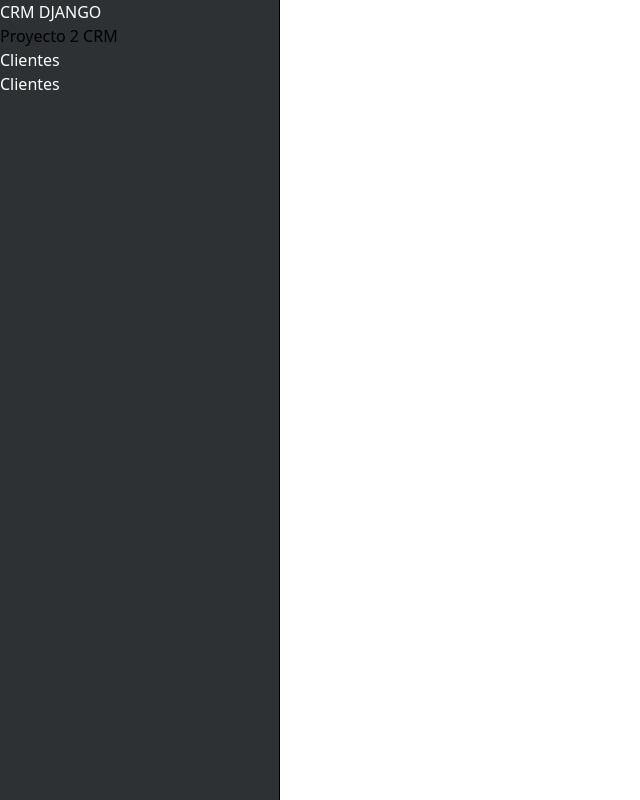
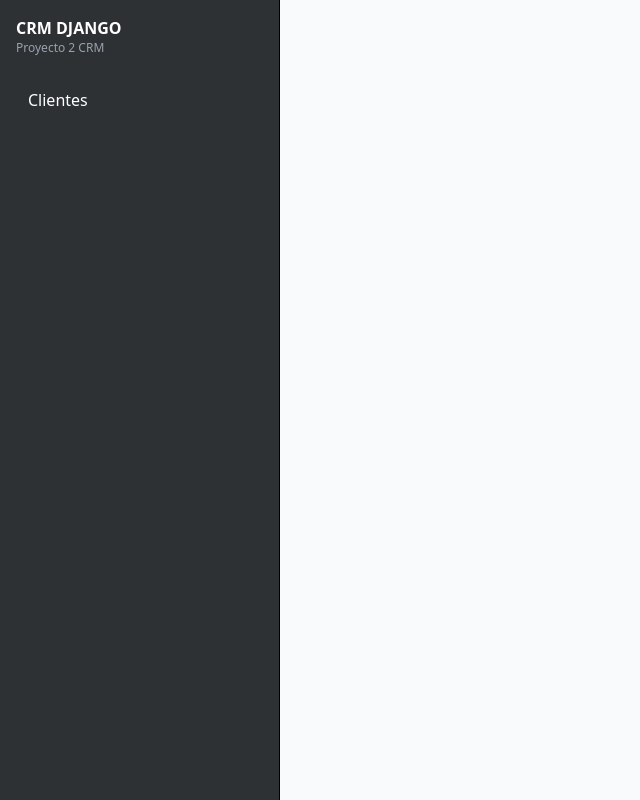
Before and after one commit to jrcaravaca/crm_django, a Django app: template crm_django/templates/general/layout.html in a window 1280 px wide. Shown: the whole page, without its empty margins (0-640 px from the left). Run offline with Django 5.2, Linux system fonts and the light colour scheme; the template is opened without the code that fills it, so the values that code supplies are empty.

Commit message:
Mejorar la interfaz de usuario y la funcionalidad de la lista de clientes; añadir método para obtener la última interacción en el modelo de cliente.

```diff
--- a/crm/models/client_model.py
+++ b/crm/models/client_model.py
@@ -20,3 +20,6 @@ class Client(models.Model):
     class Meta:
         verbose_name = 'Cliente'
         verbose_name_plural = 'Clientes'
+
+    def last_interaction(self):
+        return self.interactions.order_by('-created_at').first()
--- a/crm_django/templates/_includes/_sidebar.html
+++ b/crm_django/templates/_includes/_sidebar.html
@@ -1,12 +1,13 @@
-<aside class="w-[280px] h-screen fixed left-0 top-0 bg-[#2D3133] border-r border-outline-variant flex flex-col z-50">
+<aside class="w-[280px] h-screen bg-[#2D3133] border-r border-outline-variant flex flex-col flex-shrink-0">
     <div>
-        <h1 class="text-white">CRM DJANGO</h1>
-        <p>Proyecto 2 CRM</p>
+        <h1 class="text-white pl-4 pt-4 font-bold">CRM DJANGO</h1>
+        <p class="text-gray-400 pl-4 text-xs">Proyecto 2 CRM</p>
     </div>
-    <nav>
-        <ul class="text-white gap-4">
-            <li class=""><a class="w-full" href="{% url "clientes" %}">Clientes</a></li>
-            <li>Clientes</li>
+    <nav class="mt-6">
+        <ul class="text-white flex flex-col gap-2 px-4">
+            <li class="">
+                <a class="block w-full py-2 px-3 rounded-md hover:bg-white/10 transition-colors" href="{% url "clientes" %}">Clientes</a>
+            </li>
         </ul>
     </nav>
 
--- a/crm_django/templates/general/layout.html
+++ b/crm_django/templates/general/layout.html
@@ -6,8 +6,10 @@
     <script src="https://cdn.jsdelivr.net/npm/@tailwindcss/browser@4"></script>
     <title>{%block head_title%}{%endblock head_title%}</title>
 </head>
-<body class="flex">
+<body class="flex h-screen bg-gray-50 overflow-hidden">
     {% include "_includes/_sidebar.html" %}
+    <div class="flex-1 flex flex-col min-w-0 h-screen overflow-y-auto p-8">
     {% block page_content %}{% endblock page_content %}
+    </div>
 </body>
 </html>
--- a/notes.txt
+++ b/notes.txt
@@ -21,3 +21,5 @@ Tasks
 [✅] CREAR MODELOS
 [✅] AÑADIR MODELOS AL ADMIN
 [✅] HACER PRUEBAS EN EL ADMIN
+[] TERMINAR SIDEBAR
+[] TERMINAR TEMPLATE CLIENT LIST
```
Also changed, not shown: crm_django/templates/clients/client_list.html (+49 -1 lines), db.sqlite3.
